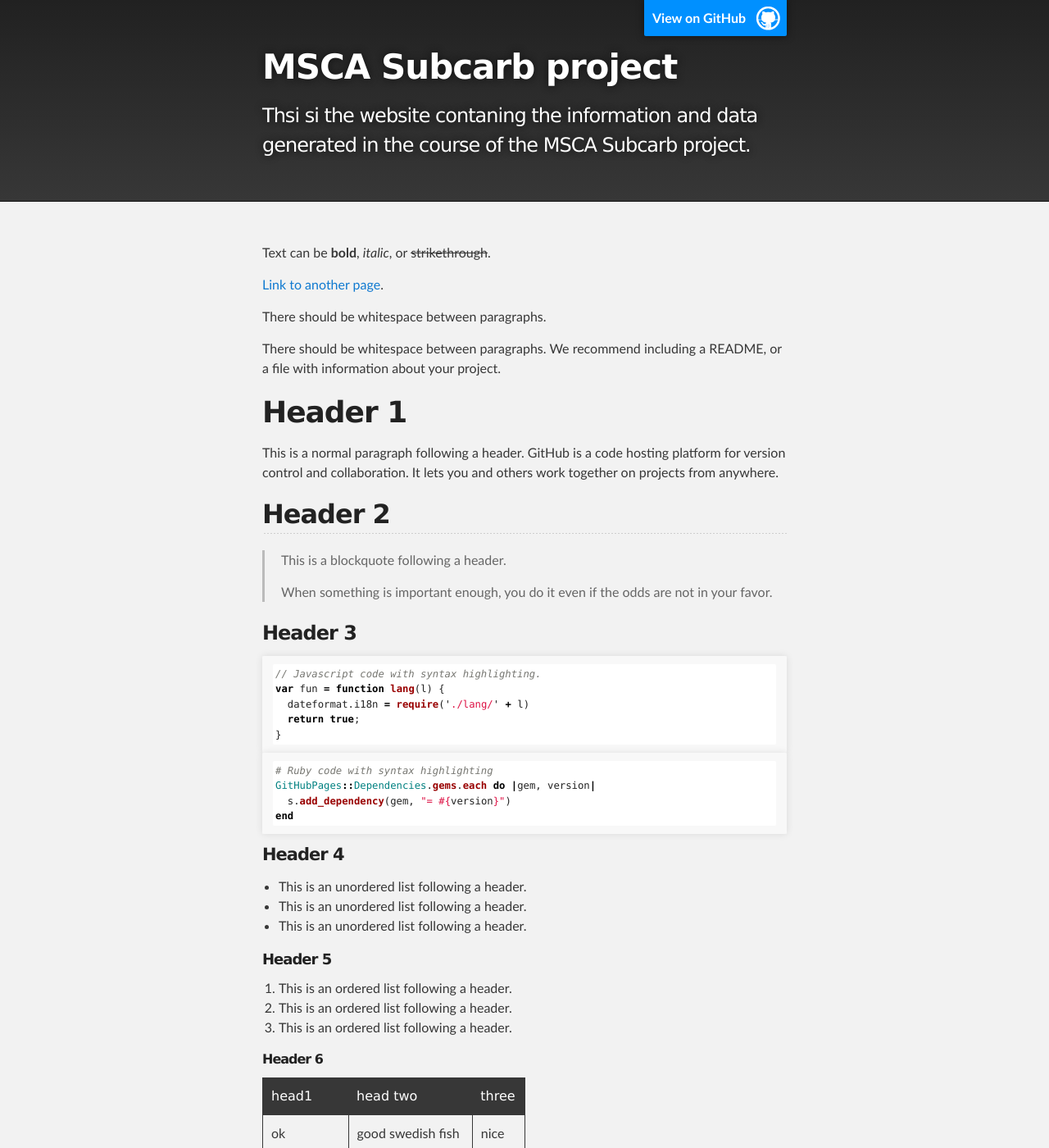
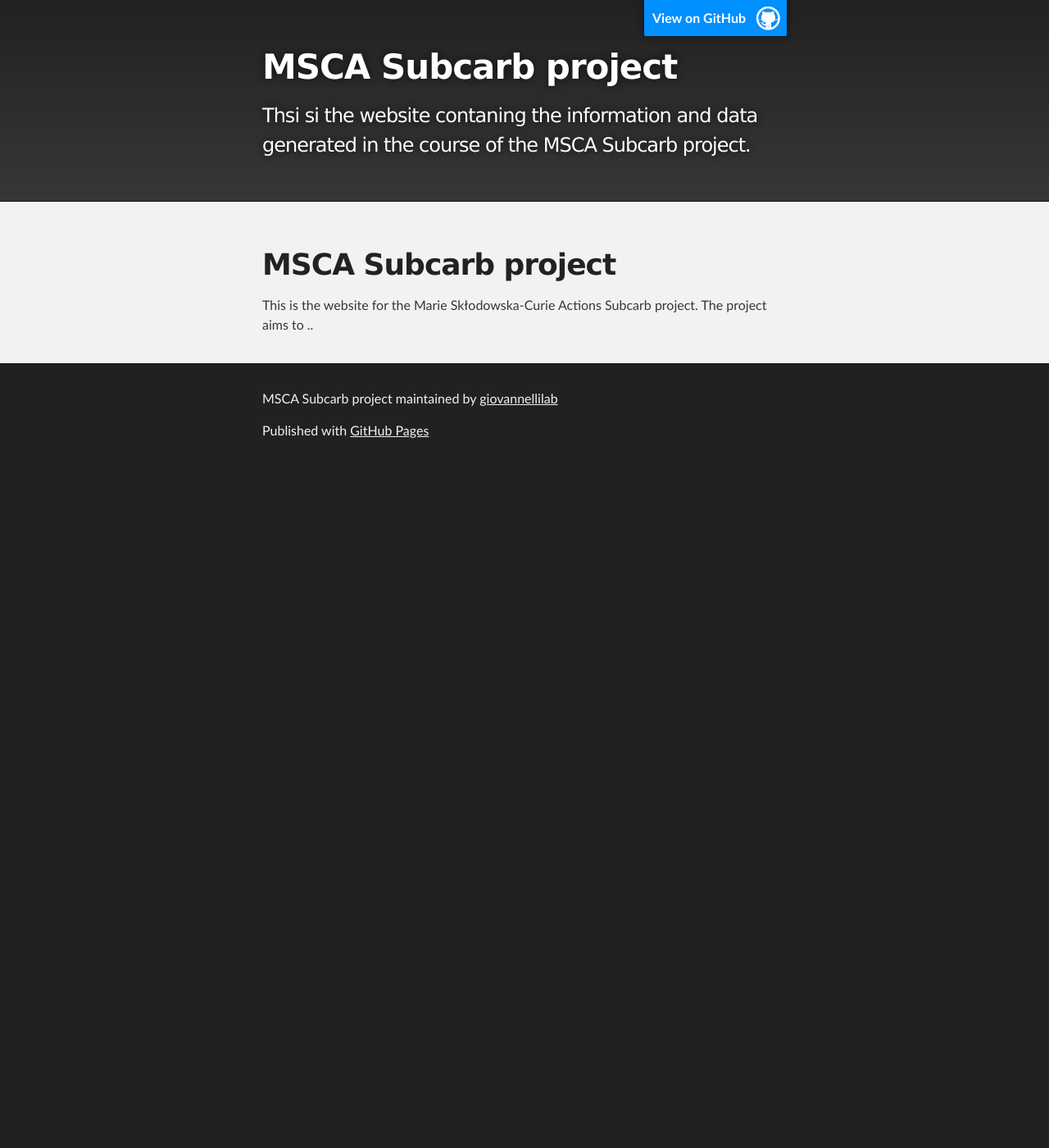
Before and after one commit to giovannellilab/subcarb, a Jekyll site: the page built from index.md, in a window 1280 px wide and 1400 px high. Shown: the whole window at 82% size. Built offline with Jekyll 4.4.1, drawn with Linux system fonts in a browser that asks for light colours; our own code applies the rules of GitHub Pages for plain Markdown files; some of the changed text lies outside the part shown.

Commit message:
Update index.md

````diff
--- a/index.md
+++ b/index.md
@@ -2,122 +2,6 @@
 layout: default
 ---
 
-Text can be **bold**, _italic_, or ~~strikethrough~~.
+# MSCA Subcarb project
 
-[Link to another page](./another-page.html).
-
-There should be whitespace between paragraphs.
-
-There should be whitespace between paragraphs. We recommend including a README, or a file with information about your project.
-
-# Header 1
-
-This is a normal paragraph following a header. GitHub is a code hosting platform for version control and collaboration. It lets you and others work together on projects from anywhere.
-
-## Header 2
-
-> This is a blockquote following a header.
->
-> When something is important enough, you do it even if the odds are not in your favor.
-
-### Header 3
-
-```js
-// Javascript code with syntax highlighting.
-var fun = function lang(l) {
-  dateformat.i18n = require('./lang/' + l)
-  return true;
-}
-```
-
-```ruby
-# Ruby code with syntax highlighting
-GitHubPages::Dependencies.gems.each do |gem, version|
-  s.add_dependency(gem, "= #{version}")
-end
-```
-
-#### Header 4
-
-*   This is an unordered list following a header.
-*   This is an unordered list following a header.
-*   This is an unordered list following a header.
-
-##### Header 5
-
-1.  This is an ordered list following a header.
-2.  This is an ordered list following a header.
-3.  This is an ordered list following a header.
-
-###### Header 6
-
-| head1        | head two          | three |
-|:-------------|:------------------|:------|
-| ok           | good swedish fish | nice  |
-| out of stock | good and plenty   | nice  |
-| ok           | good `oreos`      | hmm   |
-| ok           | good `zoute` drop | yumm  |
-
-### There's a horizontal rule below this.
-
-* * *
-
-### Here is an unordered list:
-
-*   Item foo
-*   Item bar
-*   Item baz
-*   Item zip
-
-### And an ordered list:
-
-1.  Item one
-1.  Item two
-1.  Item three
-1.  Item four
-
-### And a nested list:
-
-- level 1 item
-  - level 2 item
-  - level 2 item
-    - level 3 item
-    - level 3 item
-- level 1 item
-  - level 2 item
-  - level 2 item
-  - level 2 item
-- level 1 item
-  - level 2 item
-  - level 2 item
-- level 1 item
-
-### Small image
-
-![Octocat](https://github.githubassets.com/images/icons/emoji/octocat.png)
-
-### Large image
-
-![Branching](https://guides.github.com/activities/hello-world/branching.png)
-
-
-### Definition lists can be used with HTML syntax.
-
-<dl>
-<dt>Name</dt>
-<dd>Godzilla</dd>
-<dt>Born</dt>
-<dd>1952</dd>
-<dt>Birthplace</dt>
-<dd>Japan</dd>
-<dt>Color</dt>
-<dd>Green</dd>
-</dl>
-
-```
-Long, single-line code blocks should not wrap. They should horizontally scroll if they are too long. This line should be long enough to demonstrate this.
-```
-
-```
-The final element.
-```
+This is the website for the Marie Skłodowska-Curie Actions Subcarb project. The project aims to ..
````
